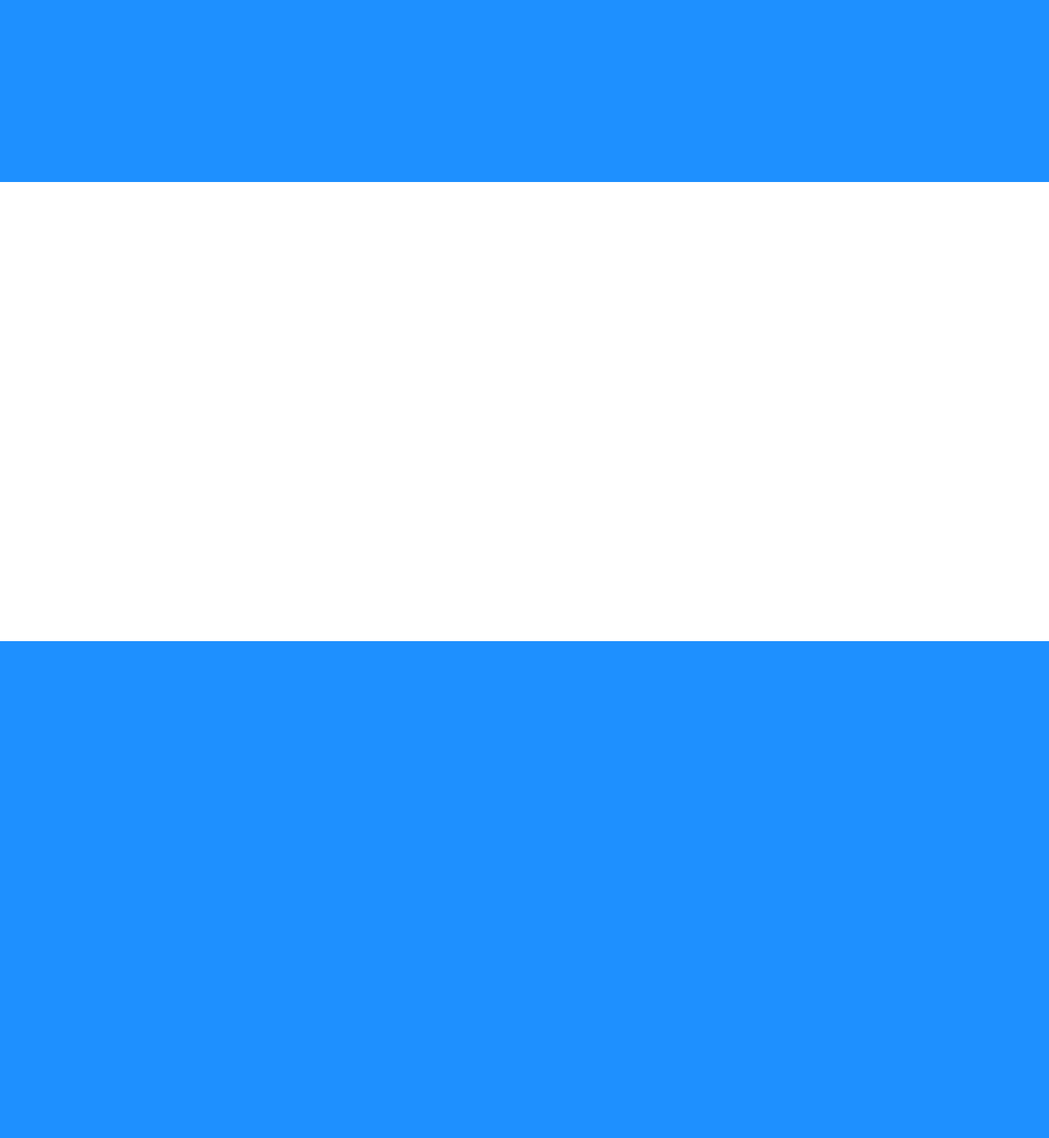
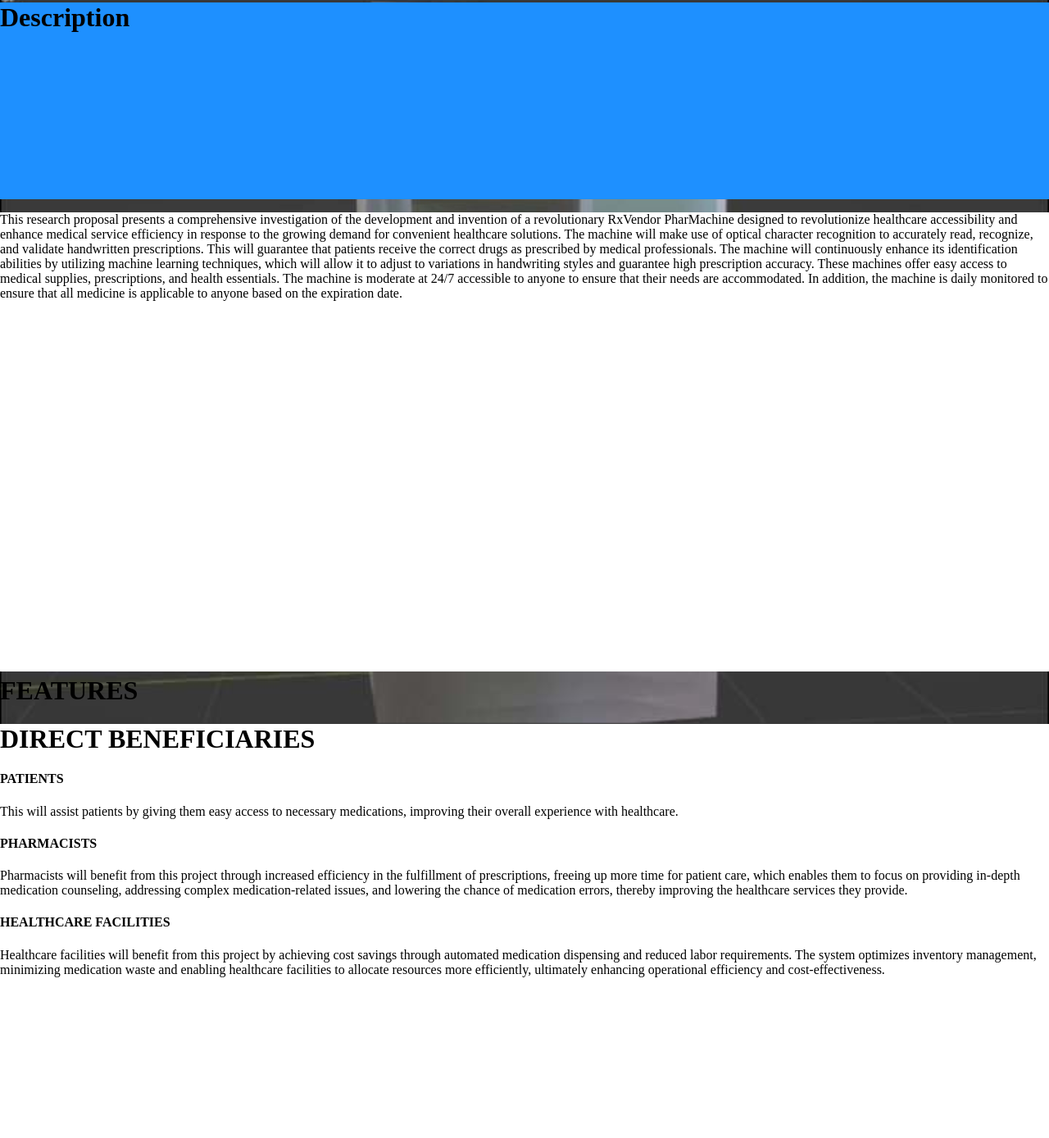
Before and after one commit to ralphbinua/Project, a plain HTML site: page index.html in a window 1280 px wide. Shown: the part 952-2340 px from the top of the page at 82% size. Drawn offline with Linux system fonts and the light colour scheme.

Commit message:
index.html

```diff
--- a/index.html
+++ b/index.html
@@ -4,17 +4,21 @@
     <meta charset="UTF-8">
     <meta name="viewport" content="width=device-width, initial-scale=1.0">
     <link rel="stylesheet" href="style.css">
+    <script src="script.js"></script>
 
     <title>RxVendor</title>
 </head>
 <body>
-    <nav>
+    <nav id="navigation">
         <img src="images/logo.jpg" class="logo">
         <ul>
-            <li><a href="">Home</a></li>
-            <li><a href="about.html">About Us</a></li>
-           </ul>
+            <li><a href="" class="link">Home</a></li>
+            <li><a href="about.html" class="link">Components</a></li>
+            <li><a href="" class="link">Documentations</a></li>
+            <li><a href="" class="link">Members</a></li>
+        </ul>
     </nav>
+
     <div id="header">
         <div class="intro">
             <h1>RxVendor <br> PharMachine <br>(R.V.P.M.)
@@ -26,14 +30,54 @@
     </div>
 
     <div id="about">
-        <div class="top"></div>
-        <div class="bottom"></div>
+        <div class="top">
+            <h1 class="description">Description</h1>
+        </div>
+
+        <div class="bottom">
+            <p class="description-text">This research proposal presents a comprehensive investigation of the development and invention of a revolutionary RxVendor PharMachine
+            designed to revolutionize healthcare accessibility and enhance medical service efficiency in response to the growing demand for convenient
+            healthcare solutions. The machine will make use of optical character recognition to accurately read, recognize, and validate handwritten
+            prescriptions. This will guarantee that patients receive the correct drugs as prescribed by medical professionals. The machine will
+            continuously enhance its identification abilities by utilizing machine learning techniques, which will allow it to adjust to variations in
+            handwriting styles and guarantee high prescription accuracy. These machines offer easy access to medical supplies, prescriptions, and health
+            essentials. The machine is moderate at 24/7 accessible to anyone to ensure that their needs are accommodated. In addition, the machine is
+            daily monitored to ensure that all medicine is applicable to anyone based on the expiration date.
+        </p>
+        </div>
     </div>
 
-    <div id="contact"></div>
-    <div id="footer">
-        <footer></footer>
+    <div id="features">
+        <div class="top">
+            <h1 class="features">FEATURES</h1>
+        </div>
+
+        <div class="bottom">
+            <p class="description-text">
+        </p>
+        </div>
     </div>
+
+        <div id="footer">
+            <div class="top">
+                <h1 class="benef">DIRECT BENEFICIARIES</h1>
+            </div>
+
+            <div class="footer-bottom">
+                <div class="patients">
+                    <h4>PATIENTS</h4>
+                    <P>This will assist patients by giving them easy access to necessary medications, improving their overall experience with healthcare.</P>
+                </div>
+                <div class="pharmacist">
+                    <H4>PHARMACISTS</H4>
+                    <p>Pharmacists will benefit from this project through increased efficiency in the fulfillment of prescriptions, freeing up more time for patient care, which enables them to focus on providing in-depth medication counseling, addressing complex medication-related issues, and lowering the chance of medication errors, thereby improving the healthcare services they provide.</p>
+                </div>
+                <div class="health">
+                    <h4>HEALTHCARE FACILITIES</h4>
+                    <p>Healthcare facilities will benefit from this project by achieving cost savings through automated medication dispensing and reduced labor requirements. The system optimizes inventory management, minimizing medication waste and enabling healthcare facilities to allocate resources more efficiently, ultimately enhancing operational efficiency and cost-effectiveness.</p>
+                </div>
+            </div>
+        </div>
 
     <footer>
         <p>[Email]</p>
```
